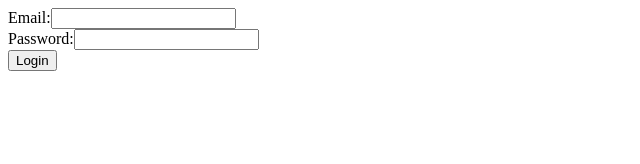
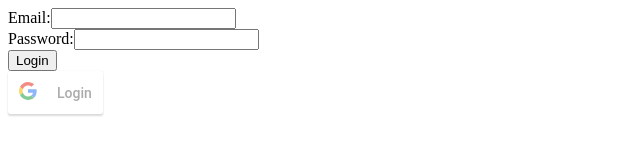
Before and after one commit to JairEscamilla/My-unsplash, a React app in the folder frontend/: page / in a window 1280 px wide. Shown: the top 164 px of the page, without its empty margins (0-640 px from the left). Built offline with nearby package versions, Linux system fonts and the light colour scheme.

Commit message:
Adding Google auth

```diff
--- a/frontend/package.json
+++ b/frontend/package.json
@@ -14,15 +14,17 @@
     "axios": "^0.21.1",
     "react": "^17.0.2",
     "react-dom": "^17.0.2",
+    "react-google-login": "^5.2.2",
     "react-router-dom": "^5.2.0",
     "styled-components": "^5.3.0"
   },
   "devDependencies": {
     "@types/react": "^17.0.6",
     "@types/react-dom": "^17.0.5",
+    "@types/react-router": "^5.1.14",
     "@types/react-router-dom": "^5.1.7",
-    "@types/react-router": "^5.1.14",
     "awesome-typescript-loader": "^5.2.1",
+    "dotenv": "^10.0.0",
     "html-webpack-plugin": "^5.3.1",
     "typescript": "^4.2.4",
     "webpack": "^5.37.1",
--- a/frontend/src/pages/Login/Login.tsx
+++ b/frontend/src/pages/Login/Login.tsx
@@ -3,7 +3,7 @@ import { httpClient } from '../../api/httpClient';
 import { useForm } from '../../hooks/useForm';
 import { LoginResponse } from '../../api/models/LoginResponse';
 import { RouteComponentProps } from 'react-router';
-
+import { GoogleLogin, GoogleLoginResponse, GoogleLoginResponseOffline } from 'react-google-login';
 
 export const Login = ({ history }: RouteComponentProps) => {
 
@@ -23,6 +23,10 @@ export const Login = ({ history }: RouteComponentProps) => {
     }).catch(() => {
       console.error("Ha ocurrido un error");
     });
+  }
+
+  const googleReponse = (response: GoogleLoginResponse | GoogleLoginResponseOffline) => {
+    console.log(response);
   }
 
   return (
@@ -45,6 +49,12 @@ export const Login = ({ history }: RouteComponentProps) => {
           Login
         </button>
       </form>
+      <GoogleLogin
+        clientId={`${process.env.GOOGLE_CLIENT_ID}`}
+        buttonText="Login"
+        onSuccess={googleReponse}
+        cookiePolicy={'single_host_origin'}
+      />
     </div>
   )
 }
--- a/frontend/webpack.config.js
+++ b/frontend/webpack.config.js
@@ -1,7 +1,19 @@
 const path = require('path');
 const HtmlWebpackPlugin = require('html-webpack-plugin');
+const dotenv = require('dotenv');
+const webpack = require('webpack');
 
-module.exports = {
+module.exports = () => {
+
+  const env = dotenv.config().parsed;
+
+  // reduce it to a nice object, the same as before
+  const envKeys = Object.keys(env).reduce((prev, next) => {
+    prev[`process.env.${next}`] = JSON.stringify(env[next]);
+    return prev;
+  }, {});
+
+  return {
     entry: './src/index.tsx',
     output: {
       path: path.join(__dirname, 'dist/'),
@@ -24,7 +36,8 @@ module.exports = {
     plugins: [
       new HtmlWebpackPlugin({
         template: './public/index.html'
-    })
+      }),
+      new webpack.DefinePlugin(envKeys)
     ],
 
     devServer: {
@@ -34,3 +47,4 @@ module.exports = {
       port: 3000,
     },
   }
+}
```
Also changed, not shown: 2 other files (tests, documents, lock files or other folders). Lines whose indentation alone changed are shown as unchanged.
